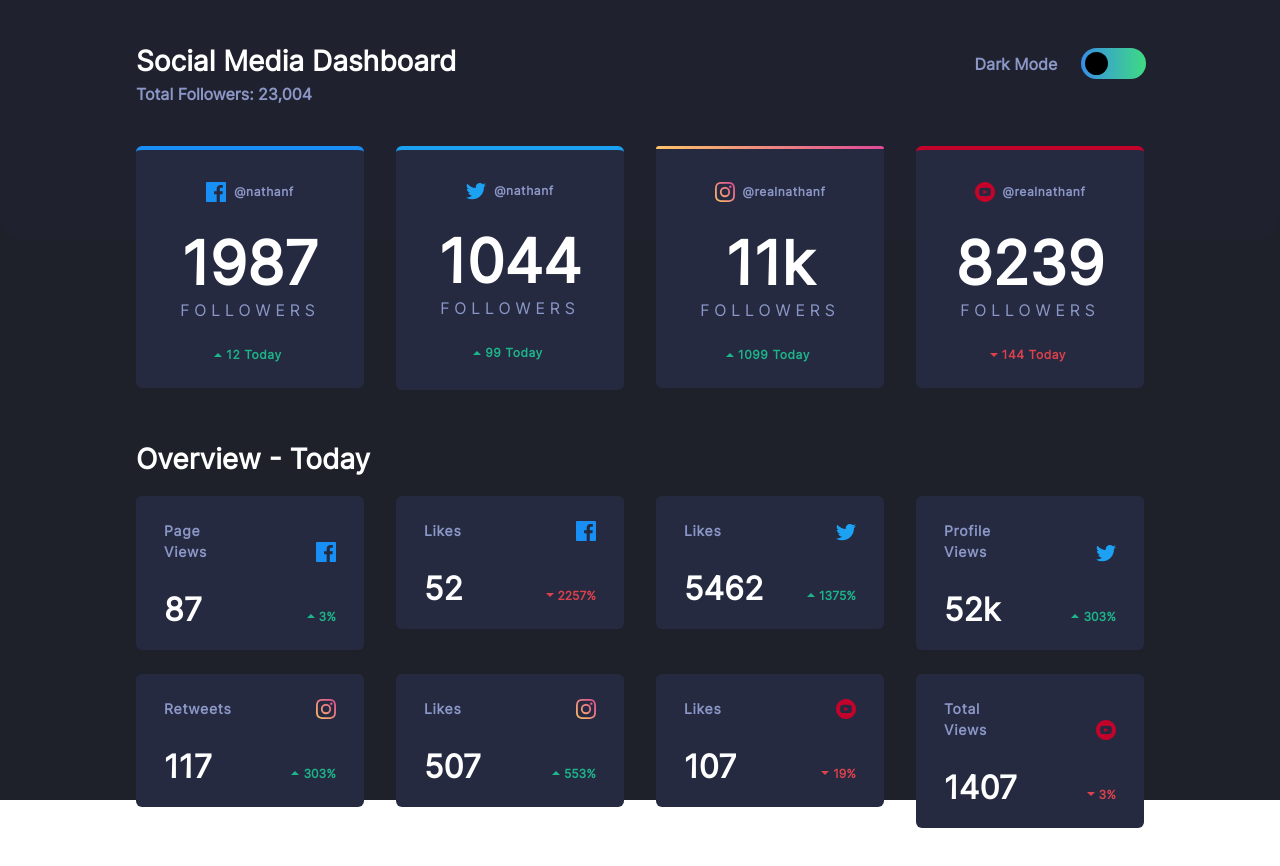
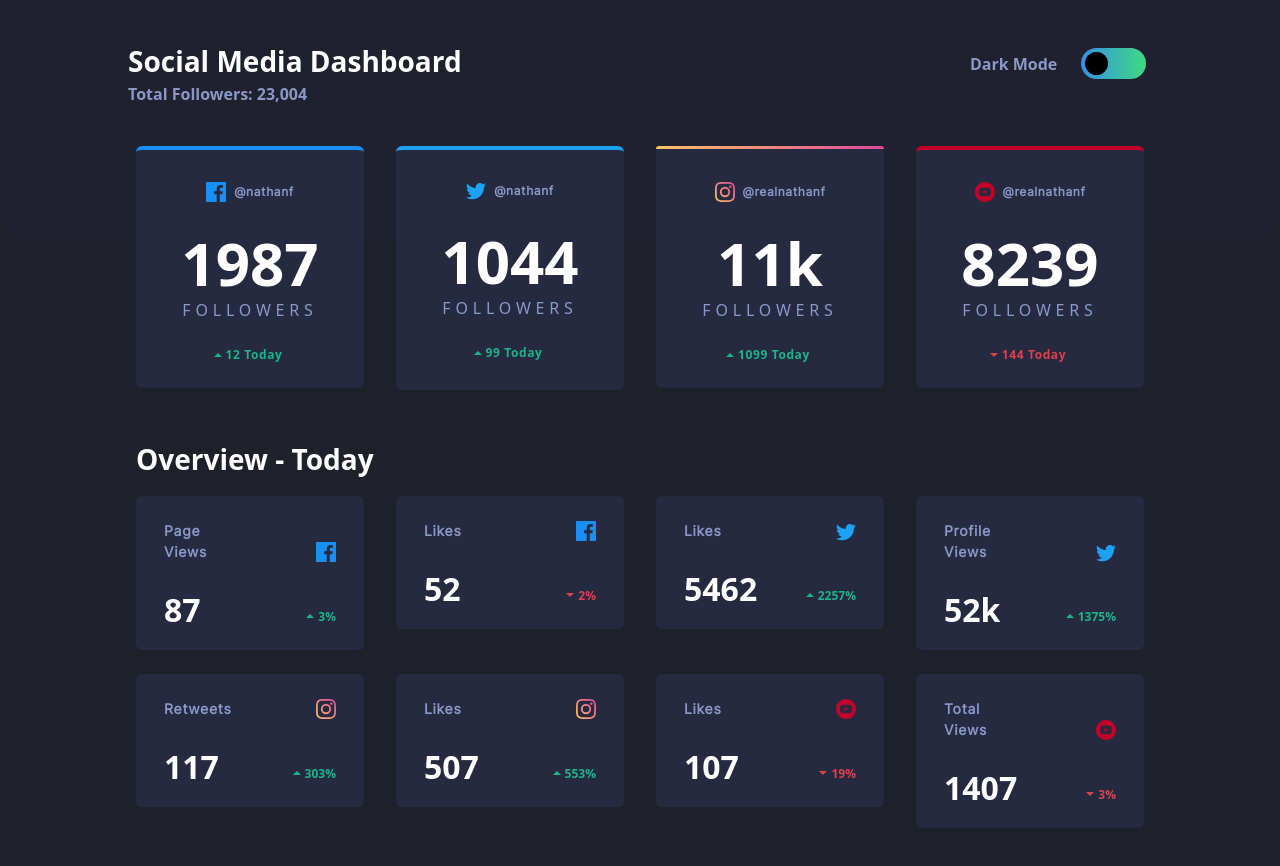
Before and after one commit to JarIsCoding/socialdashboard, a React (Create React App) app: page / in a window 1280 px wide. Shown: the top 866 px of the page. Built offline with nearby package versions, Linux system fonts and the light colour scheme.

Commit message:
finished

```diff
--- a/public/index.html
+++ b/public/index.html
@@ -26,7 +26,7 @@
     -->
     <title>React App</title>
   </head>
-  <body>
+  <body class="darkbg">
     <noscript>You need to enable JavaScript to run this app.</noscript>
     <div id="root"></div>
     <!--
--- a/src/App.css
+++ b/src/App.css
@@ -1,33 +1,87 @@
+body, html {
+  padding: 0;
+  margin: 0;
+  height: 100%;
+}
+
 @font-face {
   font-family: int;
   src: url(./fonts/Inter/static/Inter-Regular.ttf);
 }
 
-.lightbg{
-  background-color: white;
-  height: 100vh;
+body {
   font-family: int;
 }
-.lightpattern{
+
+
+.lightbg {
+  background-color: white;
+}
+
+.lightpattern {
   background-color: hsl(225, 100%, 98%);
   height: 30vh;
-  width: 100%;
-  font-family: int;
 }
-.darkbg{
+
+.darkbg {
   background-color: hsl(230, 17%, 14%);
-  height: 100vh;
-  font-family: int;
 }
-.darkpattern{
+
+.darkpattern {
   background-color: hsl(232, 19%, 15%);
   height: 30vh;
-  width: 100%;
-  font-family: int;
 }
-.darktxt{
+
+.darktxt {
   color: white;
-  font-family: int;
+}
+
+.container-wrapper {
+  min-height: 950px;
+  display: flex;
+  flex-direction: column;
+}
+
+.container-wrappermob {
+  min-height: 2500px;
+  display: flex;
+  flex-direction: column;
+}
+
+.content {
+  flex: 1;
+}
+
+.darkbg .facecard:hover,
+.darkbg .twitcard:hover,
+.darkbg .instacard:hover,
+.darkbg .tubecard:hover {
+  background-color: hsl(232, 19%, 35%);
+}
+
+.facecardlight:hover,
+.twitcardlight:hover,
+.instacardlight:hover,
+.tubecardlight:hover {
+  background-color: hsl(232, 19%, 90%); /* Lighter color when hovering in light mode */
+}
+
+.darkbg .normcard:hover{
+  background-color: hsl(232, 19%, 35%)
+}
+
+.normcardlight:hover{
+  background-color: hsl(232, 19%, 90%);
+}
+
+.darkbg .switch:hover{
+  .darkswitch{
+    color: hsl(232, 19%, 90%);
+  }
+}
+
+.darkswitch{
+  color: white;
 }
 
 /* The switch - the box around the slider */
@@ -58,6 +112,30 @@
   transition: .4s;
 }
 
+.lightbg .slider {
+  position: absolute;
+  cursor: pointer;
+  top: 0;
+  left: 0;
+  right: 0;
+  bottom: 0;
+  background-image: linear-gradient(to right, #e5e7eb,  #e5e7eb);
+  -webkit-transition: .4s;
+  transition: .4s;
+}
+
+.slider:hover{
+  position: absolute;
+  cursor: pointer;
+  top: 0;
+  left: 0;
+  right: 0;
+  bottom: 0;
+  background-image: linear-gradient(to right, hsl(210, 78%, 56%),  hsl(146, 68%, 55%));
+  -webkit-transition: .4s;
+  transition: .4s;
+}
+
 .slider:before {
   position: absolute;
   content: "";
@@ -74,22 +152,16 @@
   border-radius: 50%;
 }
 
-/* Add styles for light mode */
 .lightbg .slider:before {
-  background-color: white; /* Change this to the color you want for the circle in light mode */
+  background-color: white;
 }
 
-/* Add styles for dark mode */
-.darkbg .slider:before {
-  background-color: black; /* Change this to the color you want for the circle in dark mode */
+.slider:before {
+  background-color: black;
 }
 
 input:checked + .slider {
   background-color: #2196F3;
-}
-
-input:focus + .slider {
-  box-shadow: 0 0 1px #2196F3;
 }
 
 input:checked + .slider:before {
@@ -275,8 +347,8 @@ input:checked + .slider:before {
 }
 
 .margincard2{
-  padding-left: 15px !important;
-  padding-right: 15px !important;
+  padding-left: 10px !important;
+  padding-right: 10px !important;
 }
 
 .bignum{
--- a/src/components/DashboardComponent.tsx
+++ b/src/components/DashboardComponent.tsx
@@ -23,10 +23,10 @@ const DashboardComponent = () => {
     }, []);
 
     return (
-        <>
             <Container fluid className={isDarkTheme ? 'darkbg darktxt px-0' : 'lightbg lighttxt px-0'}>
-                <Row className={`border-0 rounded-b-3xl m-0 ${isMobile ? 'margincard2' : 'margincard1'} ${isDarkTheme ? 'darkpattern position-relative' : 'lightpattern '}`}>
-                    <Col lg={6} className={`${isMobile ? 'pt-1 px-2' : 'pt-3 px-3 pb-4'}`}>
+                <div className={isMobile ? 'container-wrappermob' : 'container-wrapper'}>
+                <Row className={`border-0 rounded-b-3xl m-0 ${isMobile ? 'margincard2' : 'margincard1'} ${isDarkTheme ? 'darkpattern' : 'lightpattern '}`}>
+                    <Col lg={6} className={`${isMobile ? 'pt-1 px-3' : 'pt-3 px-2 pb-4'}`}>
                         <p className='fw1 pt-4 m-0 p-0'>
                             Social Media Dashboard
                         </p>
@@ -38,7 +38,7 @@ const DashboardComponent = () => {
                     <Col lg={6} className={`${isMobile ? 'px-0' : 'px-0 pt-5'}`}>
                         <Row className='gx-0 xs:px-4'>
                             <Col xs={6} lg={10} className='pt-1'>
-                                <p className='lg:text-end pe-3 fw2'>
+                                <p className={`darkswitch ${isMobile ? 'lg:text-end px-3 pb-3 fw2' : 'lg:text-end pe-3 fw2'}`}>
                                     Dark Mode
                                 </p>
                             </Col>
@@ -51,16 +51,10 @@ const DashboardComponent = () => {
                         </Row>
                     </Col>
                     <Row className='gx-0'>
-                        <Col lg={3} sm={12} className='pb-5'>
+                        <Col lg={3} sm={12} className={isMobile ? 'pb-3' : 'pb-5'}>
                             <Row className='mx-3'>
                                 <Col className={isDarkTheme ? "p-2 facecard" : "p-2 facecardlight"}>
                                     <Row>
-                                        {/* <Col lg={5} className='svg-container px-0 pt-4 pb-3'>
-                                            <svg xmlns="http://www.w3.org/2000/svg" width="20" height="20"><path fill="#178FF5" d="M18.896 0H1.104C.494 0 0 .494 0 1.104v17.793C0 19.506.494 20 1.104 20h9.58v-7.745H8.076V9.237h2.606V7.01c0-2.583 1.578-3.99 3.883-3.99 1.104 0 2.052.082 2.329.119v2.7h-1.598c-1.254 0-1.496.597-1.496 1.47v1.928h2.989l-.39 3.018h-2.6V20h5.098c.608 0 1.102-.494 1.102-1.104V1.104C20 .494 19.506 0 18.896 0z" /></svg>
-                                        </Col>
-                                        <Col lg={7} className='attxt fw2 px-0 ps-2 pt-4 pb-3 tracking-wider'>
-                                            @nathanf
-                                        </Col> */}
                                         <Col className='svg-container2 pt-4 pb-3'>
                                             <svg xmlns="http://www.w3.org/2000/svg" width="20" height="20" className=''><path fill="#178FF5" d="M18.896 0H1.104C.494 0 0 .494 0 1.104v17.793C0 19.506.494 20 1.104 20h9.58v-7.745H8.076V9.237h2.606V7.01c0-2.583 1.578-3.99 3.883-3.99 1.104 0 2.052.082 2.329.119v2.7h-1.598c-1.254 0-1.496.597-1.496 1.47v1.928h2.989l-.39 3.018h-2.6V20h5.098c.608 0 1.102-.494 1.102-1.104V1.104C20 .494 19.506 0 18.896 0z" /></svg>
                                             <p className='m-0 attxt fw2 px-0 ps-2 tracking-wider'>
@@ -87,15 +81,10 @@ const DashboardComponent = () => {
                                 </Col>
                             </Row>
                         </Col>
-                        <Col lg={3} sm={12} className='pb-5'>
+                        <Col lg={3} sm={12} className={isMobile ? 'pb-3' : 'pb-5'}>
                             <Row className='mx-3'>
                                 <Col className={isDarkTheme ? "p-2 twitcard" : "p-2 twitcardlight"}>
                                     <Row>
-                                        {/* <Col lg={5} className='svg-container px-0 pt-4 pb-3'>
-                                            <svg xmlns="http://www.w3.org/2000/svg" width="20" height="17"><path fill="#1DA1F2" d="M20 1.924a8.192 8.192 0 01-2.357.646A4.11 4.11 0 0019.448.3a8.22 8.22 0 01-2.606.996A4.096 4.096 0 0013.847 0c-2.65 0-4.596 2.472-3.998 5.037A11.648 11.648 0 011.392.752a4.109 4.109 0 001.27 5.478 4.086 4.086 0 01-1.858-.513C.76 7.616 2.122 9.395 4.095 9.79a4.113 4.113 0 01-1.853.07 4.106 4.106 0 003.833 2.849A8.25 8.25 0 010 14.41a11.616 11.616 0 006.29 1.843c7.618 0 11.922-6.434 11.663-12.205A8.354 8.354 0 0020 1.924z" /></svg>                                        </Col>
-                                        <Col lg={7} className='attxt fw2 px-0 ps-2 pt-4 pb-3 tracking-wider'>
-                                            @nathanf
-                                        </Col> */}
                                         <Col className='svg-container2 pt-4 pb-3'>
                                             <svg xmlns="http://www.w3.org/2000/svg" width="20" height="17"><path fill="#1DA1F2" d="M20 1.924a8.192 8.192 0 01-2.357.646A4.11 4.11 0 0019.448.3a8.22 8.22 0 01-2.606.996A4.096 4.096 0 0013.847 0c-2.65 0-4.596 2.472-3.998 5.037A11.648 11.648 0 011.392.752a4.109 4.109 0 001.27 5.478 4.086 4.086 0 01-1.858-.513C.76 7.616 2.122 9.395 4.095 9.79a4.113 4.113 0 01-1.853.07 4.106 4.106 0 003.833 2.849A8.25 8.25 0 010 14.41a11.616 11.616 0 006.29 1.843c7.618 0 11.922-6.434 11.663-12.205A8.354 8.354 0 0020 1.924z" /></svg>
                                             <p className='m-0 attxt fw2 px-0 ps-2 tracking-wider'>
@@ -122,15 +111,10 @@ const DashboardComponent = () => {
                                 </Col>
                             </Row>
                         </Col>
-                        <Col lg={3} sm={12} className='pb-5'>
+                        <Col lg={3} sm={12} className={isMobile ? 'pb-3' : 'pb-5'}>
                             <Row className='mx-3'>
                                 <Col className={isDarkTheme ? "instapad instacard" : "instapad instacardlight"}>
                                     <Row>
-                                        {/* <Col lg={5} className='svg-container px-0 pe-2 pt-4 pb-3'>
-                                            <svg xmlns="http://www.w3.org/2000/svg" width="20" height="20"><defs><linearGradient id="a" x1="100%" x2="0%" y1="0%" y2="100%"><stop offset="0%" stop-color="#DF4896" /><stop offset="50.913%" stop-color="#EE877E" /><stop offset="100%" stop-color="#FDC366" /></linearGradient></defs><path fill="url(#a)" d="M10 1.802c2.67 0 2.987.01 4.042.059 2.71.123 3.975 1.409 4.099 4.099.048 1.054.057 1.37.057 4.04 0 2.672-.01 2.988-.057 4.042-.124 2.687-1.387 3.975-4.1 4.099-1.054.048-1.37.058-4.041.058-2.67 0-2.987-.01-4.04-.058-2.717-.124-3.977-1.416-4.1-4.1-.048-1.054-.058-1.37-.058-4.041 0-2.67.01-2.986.058-4.04.124-2.69 1.387-3.977 4.1-4.1 1.054-.048 1.37-.058 4.04-.058zM10 0C7.284 0 6.944.012 5.878.06 2.246.227.228 2.242.06 5.877.01 6.944 0 7.284 0 10s.012 3.057.06 4.123c.167 3.632 2.182 5.65 5.817 5.817 1.067.048 1.407.06 4.123.06s3.057-.012 4.123-.06c3.629-.167 5.652-2.182 5.816-5.817.05-1.066.061-1.407.061-4.123s-.012-3.056-.06-4.122C19.777 2.249 17.76.228 14.124.06 13.057.01 12.716 0 10 0zm0 4.865a5.135 5.135 0 100 10.27 5.135 5.135 0 000-10.27zm0 8.468a3.333 3.333 0 110-6.666 3.333 3.333 0 010 6.666zm5.338-9.87a1.2 1.2 0 100 2.4 1.2 1.2 0 000-2.4z" /></svg>                                        </Col>
-                                        <Col lg={7} className='attxt fw2 px-0 pt-4 pb-3 tracking-wider'>
-                                            @realnathanf
-                                        </Col> */}
                                         <Col className='svg-container2 pt-4 pb-3'>
                                             <svg xmlns="http://www.w3.org/2000/svg" width="20" height="20"><defs><linearGradient id="a" x1="100%" x2="0%" y1="0%" y2="100%"><stop offset="0%" stop-color="#DF4896" /><stop offset="50.913%" stop-color="#EE877E" /><stop offset="100%" stop-color="#FDC366" /></linearGradient></defs><path fill="url(#a)" d="M10 1.802c2.67 0 2.987.01 4.042.059 2.71.123 3.975 1.409 4.099 4.099.048 1.054.057 1.37.057 4.04 0 2.672-.01 2.988-.057 4.042-.124 2.687-1.387 3.975-4.1 4.099-1.054.048-1.37.058-4.041.058-2.67 0-2.987-.01-4.04-.058-2.717-.124-3.977-1.416-4.1-4.1-.048-1.054-.058-1.37-.058-4.041 0-2.67.01-2.986.058-4.04.124-2.69 1.387-3.977 4.1-4.1 1.054-.048 1.37-.058 4.04-.058zM10 0C7.284 0 6.944.012 5.878.06 2.246.227.228 2.242.06 5.877.01 6.944 0 7.284 0 10s.012 3.057.06 4.123c.167 3.632 2.182 5.65 5.817 5.817 1.067.048 1.407.06 4.123.06s3.057-.012 4.123-.06c3.629-.167 5.652-2.182 5.816-5.817.05-1.066.061-1.407.061-4.123s-.012-3.056-.06-4.122C19.777 2.249 17.76.228 14.124.06 13.057.01 12.716 0 10 0zm0 4.865a5.135 5.135 0 100 10.27 5.135 5.135 0 000-10.27zm0 8.468a3.333 3.333 0 110-6.666 3.333 3.333 0 010 6.666zm5.338-9.87a1.2 1.2 0 100 2.4 1.2 1.2 0 000-2.4z" /></svg>
                                             <p className='m-0 attxt fw2 px-0 ps-2 tracking-wider'>
@@ -157,7 +141,7 @@ const DashboardComponent = () => {
                                 </Col>
                             </Row>
                         </Col>
-                        <Col lg={3} sm={12} className='pb-5'>
+                        <Col lg={3} sm={12} className={isMobile ? 'pb-3' : 'pb-5'}>
                             <Row className='mx-3'>
                                 <Col className={isDarkTheme ? "p-2 tubecard" : "p-2 tubecardlight"}>
                                     <Row>
@@ -199,7 +183,7 @@ const DashboardComponent = () => {
                             <Col lg={12} className='fw1 pb-3 px-3'>
                                 Overview - Today
                             </Col>
-                            <Col lg={3} sm={12} className='pb-4'>
+                            <Col lg={3} sm={12} className={isMobile ? "pb-3" : "pb-4"}>
                                 <Row className='mx-3'>
                                     <Col className={isDarkTheme ? "p-2 pb-3 normcard" : "p-2 pb-3 normcardlight"}>
                                         <Row className='px-4'>
@@ -222,7 +206,7 @@ const DashboardComponent = () => {
                                     </Col>
                                 </Row>
                             </Col>
-                            <Col lg={3} sm={12} className='pb-4'>
+                            <Col lg={3} sm={12} className={isMobile ? "pb-3" : "pb-4"}>
                                 <Row className='mx-3'>
                                     <Col className={isDarkTheme ? "p-2 pb-3 normcard" : "p-2 pb-3 normcardlight"}>
                                         <Row className='px-4'>
@@ -240,14 +224,14 @@ const DashboardComponent = () => {
                                             <Col className='svg-container pe-2 pt-3'>
                                                 <svg xmlns="http://www.w3.org/2000/svg" width="8" height="4" className='mb-3'><path fill="#DC414C" fill-rule="evenodd" d="M0 0l4 4 4-4z" /></svg>
                                                 <p className='mb-2 ps-1 red tlv'>
-                                                    2257%
+                                                    2%
                                                 </p>
                                             </Col>
                                         </Row>
                                     </Col>
                                 </Row>
                             </Col>
-                            <Col lg={3} sm={12} className='pb-4'>
+                            <Col lg={3} sm={12} className={isMobile ? "pb-3" : "pb-4"}>
                                 <Row className='mx-3'>
                                     <Col className={isDarkTheme ? "p-2 pb-3 normcard" : "p-2 pb-3 normcardlight"}>
                                         <Row className='px-4'>
@@ -265,14 +249,14 @@ const DashboardComponent = () => {
                                             <Col className='svg-container pe-2 pt-3'>
                                                 <svg xmlns="http://www.w3.org/2000/svg" width="8" height="4" className='mb-3'><path fill="#1EB589" fill-rule="evenodd" d="M0 4l4-4 4 4z" /></svg>
                                                 <p className='mb-2 ps-1 green tlv'>
-                                                    1375%
+                                                    2257%
                                                 </p>
                                             </Col>
                                         </Row>
                                     </Col>
                                 </Row>
                             </Col>
-                            <Col lg={3} sm={12} className='pb-4'>
+                            <Col lg={3} sm={12} className={isMobile ? "pb-3" : "pb-4"}>
                                 <Row className='mx-3'>
                                     <Col className={isDarkTheme ? "p-2 pb-3 normcard" : "p-2 pb-3 normcardlight"}>
                                         <Row className='px-4'>
@@ -290,7 +274,7 @@ const DashboardComponent = () => {
                                             <Col className='svg-container pe-2 pt-3'>
                                                 <svg xmlns="http://www.w3.org/2000/svg" width="8" height="4" className='mb-3'><path fill="#1EB589" fill-rule="evenodd" d="M0 4l4-4 4 4z" /></svg>
                                                 <p className='mb-2 ps-1 green tlv'>
-                                                    303%
+                                                    1375%
                                                 </p>
                                             </Col>
                                         </Row>
@@ -302,7 +286,7 @@ const DashboardComponent = () => {
                         {/* Overview part 2 */}
 
                         <Row className='p-0 gx-0 m-0'>
-                            <Col lg={3} sm={12} className='pb-5'>
+                            <Col lg={3} sm={12} className={isMobile ? "pb-3" : "pb-4"}>
                                 <Row className='mx-3'>
                                     <Col className={isDarkTheme ? "p-2 pb-3 normcard" : "p-2 pb-3 normcardlight"}>
                                         <Row className='px-4'>
@@ -327,7 +311,7 @@ const DashboardComponent = () => {
                                     </Col>
                                 </Row>
                             </Col>
-                            <Col lg={3} sm={12} className='pb-5'>
+                            <Col lg={3} sm={12} className={isMobile ? "pb-3" : "pb-4"}>
                                 <Row className='mx-3'>
                                     <Col className={isDarkTheme ? "p-2 pb-3 normcard" : "p-2 pb-3 normcardlight"}>
                                         <Row className='px-4'>
@@ -353,7 +337,7 @@ const DashboardComponent = () => {
                                     </Col>
                                 </Row>
                             </Col>
-                            <Col lg={3} sm={12} className='pb-5'>
+                            <Col lg={3} sm={12} className={isMobile ? "pb-3" : "pb-4"}>
                                 <Row className='mx-3'>
                                     <Col className={isDarkTheme ? "p-2 pb-3 normcard" : "p-2 pb-3 normcardlight"}>
                                         <Row className='px-4'>
@@ -378,7 +362,7 @@ const DashboardComponent = () => {
                                     </Col>
                                 </Row>
                             </Col>
-                            <Col lg={3} sm={12} className='pb-5'>
+                            <Col lg={3} sm={12} className={isMobile ? "pb-3" : "pb-4"}>
                                 <Row className='mx-3'>
                                     <Col className={isDarkTheme ? "p-2 pb-3 normcard" : "p-2 pb-3 normcardlight"}>
                                         <Row className='px-4'>
@@ -407,16 +391,8 @@ const DashboardComponent = () => {
 
                     </Row>
                 </Row>
+                </div>
             </Container>
-        </>
-        // <div className={isDarkTheme ? 'darkbg darktxt' : 'lightbg lighttxt'}>
-        //     <div className={isDarkTheme ? 'darkpattern border-0 rounded-b-3xl' : 'lightpattern border-0 rounded-b-3xl'}></div>
-        //     <div onClick={handleTheme}>
-        //         <button onClick={handleTheme}>
-        //         </button>
-        //     </div>
-
-        // </div>
     );
 };
 
```
